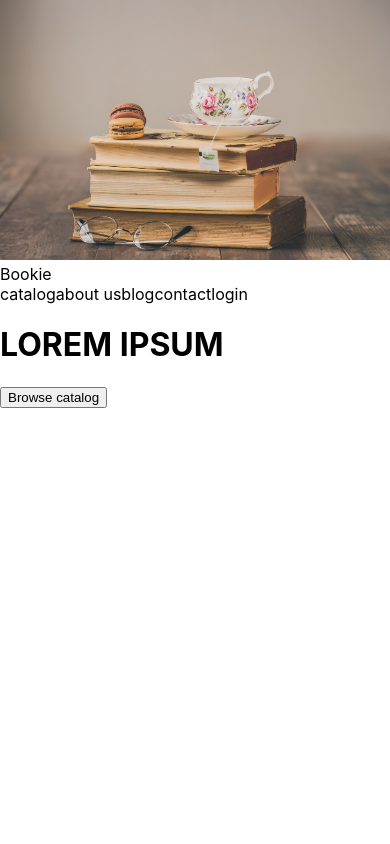
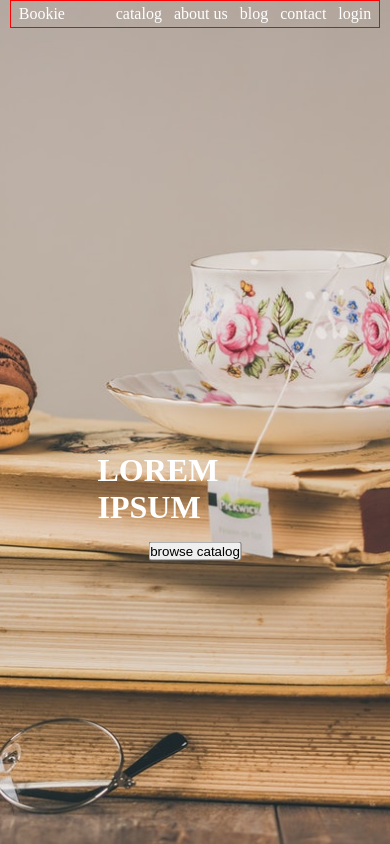
Before and after one commit to Ljusaj123/Bookie, a Next.js app: page /home in a window 390 px wide. Built offline with nearby package versions, Linux system fonts and the light colour scheme.

Commit message:
added some styling

```diff
--- a/modules/header/Header.jsx
+++ b/modules/header/Header.jsx
@@ -6,10 +6,11 @@ import HeroImg from "../../assets/hero.jpg";
 const Header = () => {
   return (
     <header className="header">
-      <Image className="header-hero" src={HeroImg} alt="hero-image" />
       <Navbar />
-      <h1>LOREM IPSUM</h1>
-      <button>Browse catalog</button>
+      <div className="header__slogan">
+        <h1 className="header__slogan__text">LOREM IPSUM</h1>
+        <button className="header__slogan__button">browse catalog</button>
+      </div>
     </header>
   );
 };
--- a/next.config.js
+++ b/next.config.js
@@ -1,3 +1,3 @@
 module.exports = {
   reactStrictMode: true,
-}
+};
--- a/pages/_app.js
+++ b/pages/_app.js
@@ -1,7 +1,7 @@
-import '../styles/globals.css'
+import "../styles/sass/styles.css";
 
 function MyApp({ Component, pageProps }) {
-  return <Component {...pageProps} />
+  return <Component {...pageProps} />;
 }
 
-export default MyApp
+export default MyApp;
--- a/styles/globals.css
+++ /dev/null
@@ -1,16 +0,0 @@
-html,
-body {
-  padding: 0;
-  margin: 0;
-  font-family: -apple-system, BlinkMacSystemFont, Segoe UI, Roboto, Oxygen,
-    Ubuntu, Cantarell, Fira Sans, Droid Sans, Helvetica Neue, sans-serif;
-}
-
-a {
-  color: inherit;
-  text-decoration: none;
-}
-
-* {
-  box-sizing: border-box;
-}
--- /dev/null
+++ b/styles/sass/styles.css
@@ -0,0 +1,58 @@
+* {
+  margin: 0;
+  padding: 0;
+  -webkit-box-sizing: border-box;
+          box-sizing: border-box;
+}
+
+.header {
+  width: 100%;
+  min-height: 100vh;
+  background: url("../../public/hero.jpg") no-repeat center center/cover;
+  position: relative;
+}
+
+.header__slogan {
+  position: absolute;
+  top: 60%;
+  left: 50%;
+  -webkit-transform: translate(-50%, -50%);
+          transform: translate(-50%, -50%);
+  display: -webkit-box;
+  display: -ms-flexbox;
+  display: flex;
+  -webkit-box-orient: vertical;
+  -webkit-box-direction: normal;
+      -ms-flex-direction: column;
+          flex-direction: column;
+  place-items: center;
+  gap: 1em;
+}
+
+.header__slogan__text {
+  color: white;
+}
+
+.desktop-navigation {
+  width: 100%;
+  border: 1px solid red;
+  display: -webkit-box;
+  display: -ms-flexbox;
+  display: flex;
+  place-items: center;
+  -webkit-box-pack: justify;
+      -ms-flex-pack: justify;
+          justify-content: space-between;
+  padding: 0.25em 0.5em;
+  width: clamp(80vw, 40em, 95vw);
+  margin: 0 auto;
+  color: white;
+}
+
+.desktop-navigation__items {
+  display: -webkit-box;
+  display: -ms-flexbox;
+  display: flex;
+  gap: 0.75em;
+}
+/*# sourceMappingURL=styles.css.map */
--- /dev/null
+++ b/styles/sass/styles.scss
@@ -0,0 +1,43 @@
+* {
+  margin: 0;
+  padding: 0;
+  box-sizing: border-box;
+}
+
+.header {
+  width: 100%;
+  min-height: 100vh;
+  background: url("../../public/hero.jpg") no-repeat center center/cover;
+  position: relative;
+  &__slogan {
+    position: absolute;
+    top: 60%;
+    left: 50%;
+    transform: translate(-50%, -50%);
+    display: flex;
+    flex-direction: column;
+    place-items: center;
+    gap: 1em;
+    &__text {
+      color: white;
+    }
+    &__button {
+    }
+  }
+}
+.desktop-navigation {
+  width: 100%;
+  border: 1px solid red;
+  display: flex;
+  place-items: center;
+  justify-content: space-between;
+  padding: 0.25em 0.5em;
+  width: clamp(80vw, 40em, 95vw);
+  margin: 0 auto;
+  color: white;
+
+  &__items {
+    display: flex;
+    gap: 0.75em;
+  }
+}
```
Also changed, not shown: styles/Home.module.css (deleted, +0 -116 lines), public/hero.jpg (added), 1 other file (tests, documents, lock files or other folders).
